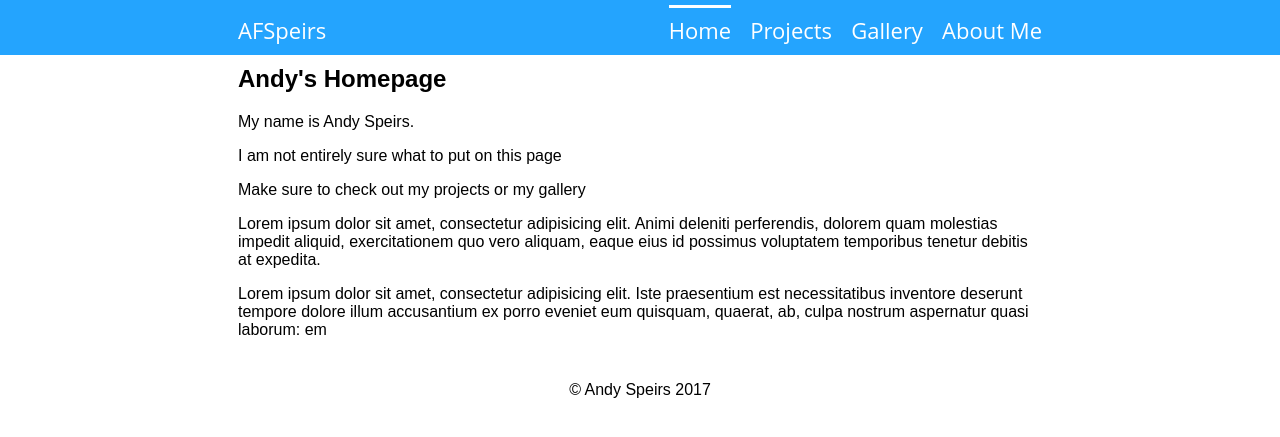
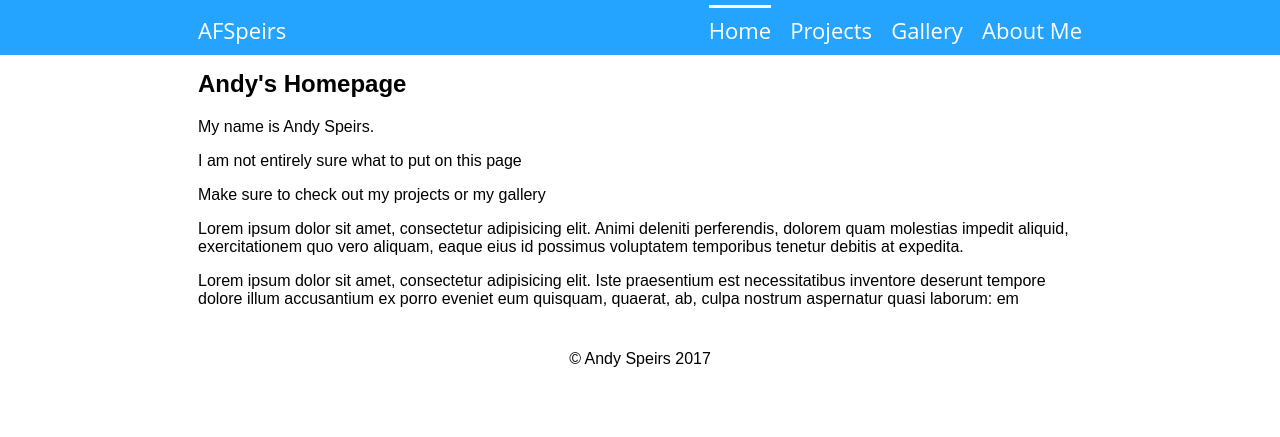
Before and after one commit to afspeirs/speirs.dev, a web app: file index.html in a window 1280 px wide. Shown: the top 437 px of the page. Run offline with its HTML, style and script files only (its server is not run), Linux system fonts and the light colour scheme.

Commit message:
Changed max width of content

```diff
--- a/css/main.css
+++ b/css/main.css
@@ -21,11 +21,11 @@ body {
 }
 
 #header, #main, .expand ul { /* sets the width of the header and content */
-	width: 80%;
+	width: 85%;
 	margin: 0 auto !important;
 }
 #main {
-	margin-top: 65px !important;
+	margin-top: 70px !important;
 }
 #main p {
 	font-size: 16px;
@@ -38,8 +38,8 @@ body {
 }
 
 /* Desktops and laptops ----------- */
-@media only screen  and (min-width : 1022px) {
+@media only screen  and (min-width : 1040px) {
 	#header, #main { /* sets the width of the header and content */
-		width: 804px;
+		width: 884px;
 	}
 }
```
